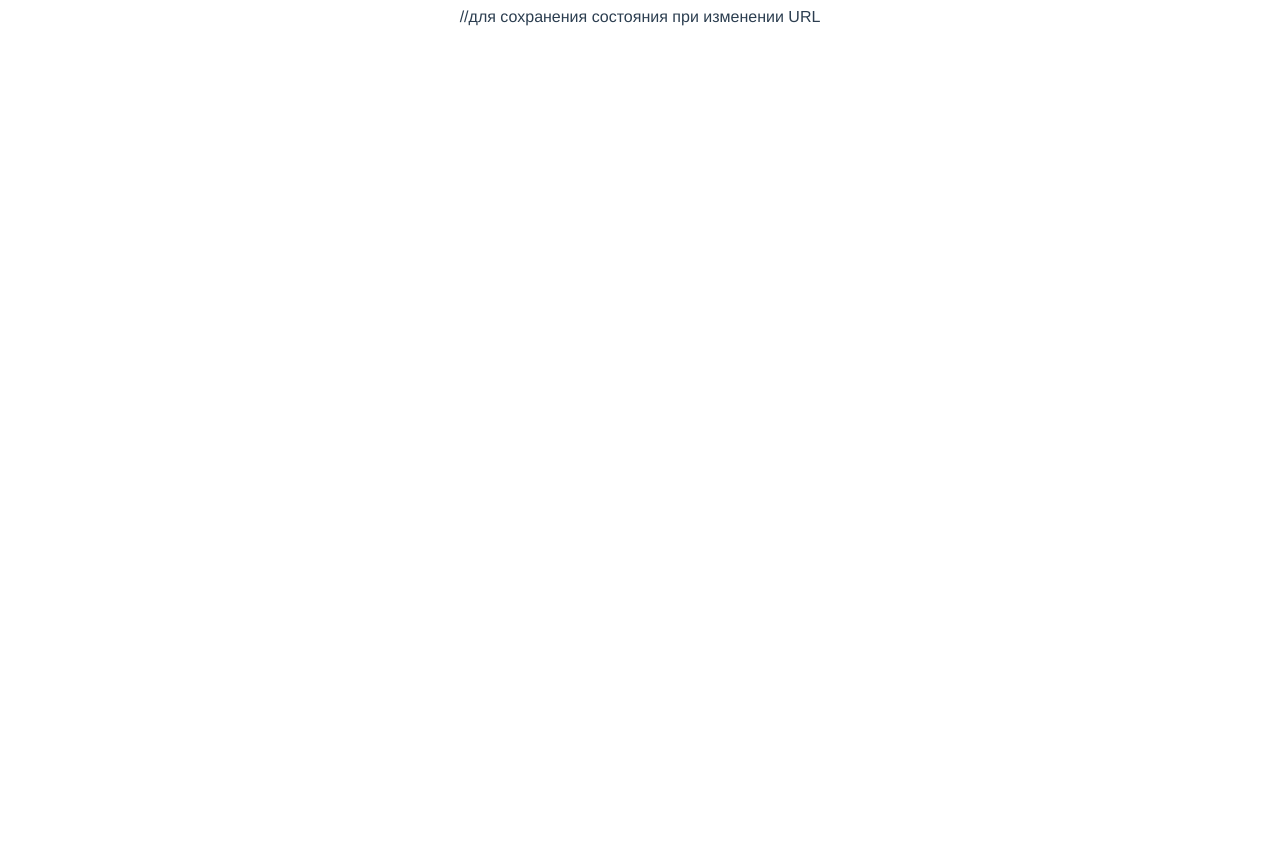
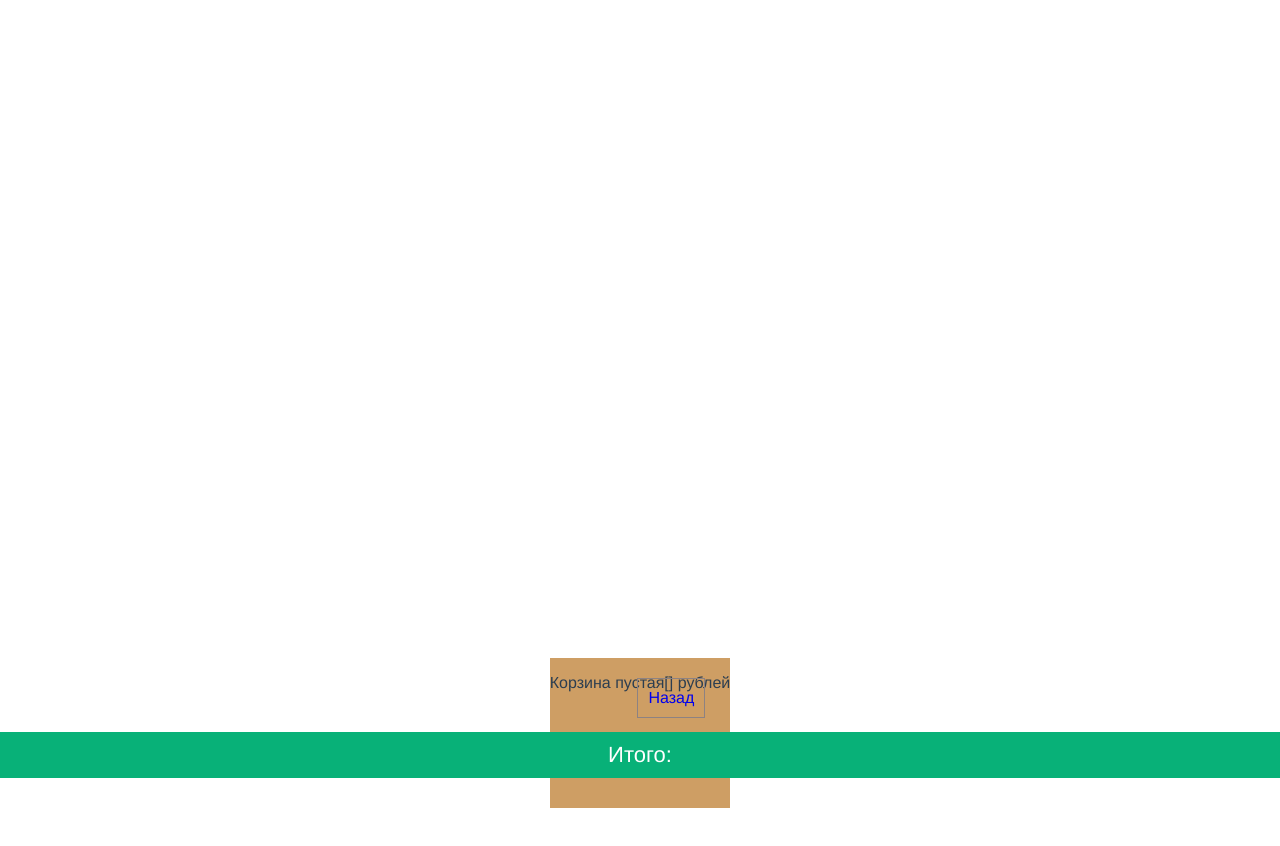
Before and after one commit to SergeiLemeshko/Vue-app-2, a Vue app: page /cart in a window 1280 px wide. Shown: the top 846 px of the page. After the commit the page ends 808 px from the top, so only its background shows below. Built offline with nearby package versions, Linux system fonts and the light colour scheme.

Commit message:
добил корзину (сумма, количество)

```diff
--- a/src/components/cart/Cart.vue
+++ b/src/components/cart/Cart.vue
@@ -3,13 +3,19 @@
         <router-link :to="{name: 'catalog'}">
             <div class="product-catalog-in__cart">Назад</div>
         </router-link>
-        <p v-if="!cart_info.length">Корзина пустая</p>
+        <p v-if="!CART_ARR.length">Корзина пустая</p>
         <cart-item
             v-for="(elem, index) in CART_ARR"
             :key="elem.id"
             :cart_item_info="elem"
             @deleteWareFromCart="deleteWareFromCart(index)"
+            @increment="increment(index)"
+            @decrement="decrement(index)"
         />
+        <div class="cart-sum">
+            <p class="cart-sum__total">Итого:</p>
+            <p>{{ totalCartSum }} рублей</p>
+        </div>
     </div>
 </template>
 
@@ -34,15 +40,37 @@ export default {
     methods: {
         ...mapActions({
             "DEL_FROM_CART": 'cart/DEL_FROM_CART',
+            "INCR_CART_ELEM": 'cart/INCR_CART_ELEM',
+            "DECR_CART_ELEM": 'cart/DECR_CART_ELEM'
         }),
         deleteWareFromCart(index) {
             this.DEL_FROM_CART(index)
+        },
+        increment(index) {
+            this.INCR_CART_ELEM(index)
+        },
+        decrement(index) {
+            this.DECR_CART_ELEM(index)
         }
     },
     computed: {
         ...mapGetters({
             CART_ARR: 'cart/CART_ARR',
-        })
+        }),
+        totalCartSum() {
+            let sum = [];
+
+            if(this.CART_ARR.length) {
+                for(let item of this.CART_ARR) {
+                    sum.push(item.price * item.sum)
+                }
+
+                sum = sum.reduce(function (total, el) {
+                    return total + el
+                })
+            }
+            return sum;
+        }
     }
 }
 </script>
@@ -51,8 +79,23 @@ export default {
 .cart {
     position: absolute;
     background-color: rgb(206, 158, 100);
-    top: 1200px;
+    top: 650px;
     display: flex;
     margin: 0 auto;
 }
+.cart-sum {
+    margin-bottom: 100px;
+    &__total {
+        display: flex;
+        position: fixed;
+        bottom: 0;
+        right: 0;
+        left: 0;
+        padding: 10px;
+        justify-content: center;
+        background: rgb(8, 177, 120);
+        color: rgb(255, 255, 255);
+        font-size: 22px;
+    }
+}
 </style>
--- a/src/components/cart/CartItem.vue
+++ b/src/components/cart/CartItem.vue
@@ -12,7 +12,11 @@
         <div
             class="cart-item__sum">
             <p>Кол-во:</p>
-            {{ cart_item_info.sum }}
+            <span>
+                <span class="sum__minus" @click="decrElem">-</span>
+                {{ cart_item_info.sum }}
+                <span class="sum__plus" @click="incrElem">+</span>
+            </span>
         </div>
         <btn-product @click="deleteWareFromCart">Delete</btn-product>
     </div>
@@ -37,6 +41,13 @@ export default {
     methods: {
         deleteWareFromCart() {
             this.$emit("deleteWareFromCart")
+        },
+        decrElem() {
+            this.$emit("decrement")
+
+        },
+        incrElem() {
+            this.$emit("increment")
         }
     },
     mounted() {
@@ -66,4 +77,9 @@ export default {
     .cart-item__sum {
 
     }
+
+    .sum__minus, .sum__plus {
+        cursor: pointer;
+    }
+
 </style>
--- a/src/store/cartModule.js
+++ b/src/store/cartModule.js
@@ -27,6 +27,14 @@ export const cartModule = {
         },
         DEL_FROM_CART: (state, index) => {
             state.cart_arr.splice(index, 1);
+        },
+        INCREMENT: (state, index) => {
+            state.cart_arr[index].sum++
+        },
+        DECREMENT: (state, index) => {
+            if(state.cart_arr.length > 1) {
+                state.cart_arr[index].sum--
+            }
         }
     },
     actions: {
@@ -35,6 +43,12 @@ export const cartModule = {
         },
         DEL_FROM_CART({commit}, index) {
             commit("DEL_FROM_CART", index)
+        },
+        INCR_CART_ELEM({commit}, index) {
+            commit("INCREMENT", index)
+        },
+        DECR_CART_ELEM({commit}, index) {
+            commit("DECREMENT", index)
         }
     },
     namespaced: true
--- a/src/views/MyMain.vue
+++ b/src/views/MyMain.vue
@@ -1,6 +1,6 @@
 <template>
     <div class="main">
-        //для сохранения состояния при изменении URL
+        <!--для сохранения состояния при изменении URL-->
         <keep-alive>
             <router-view></router-view>
         </keep-alive>
```
